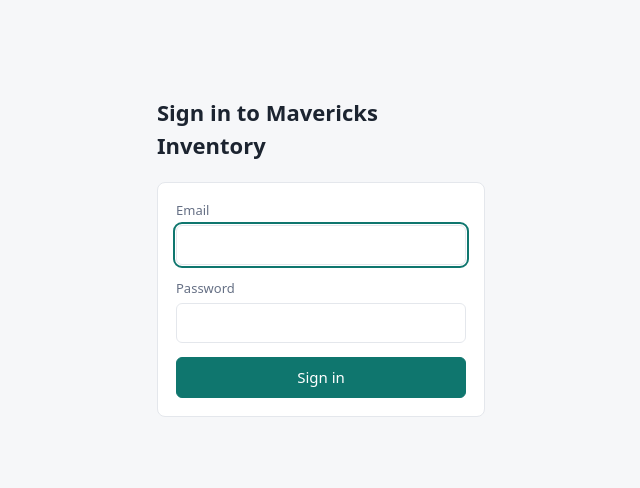
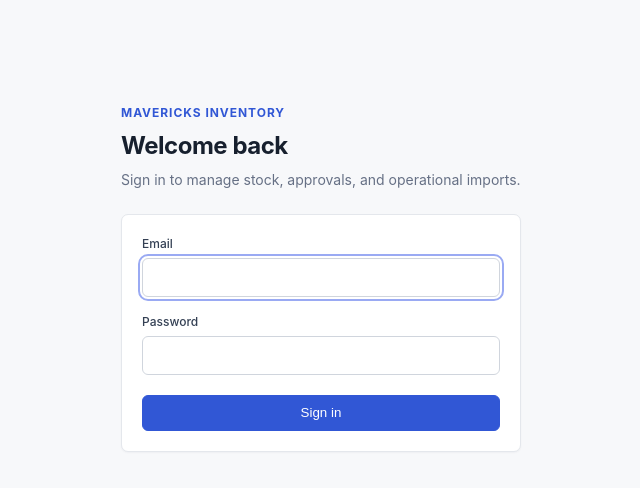
Before and after one commit to Karthickraja018/mavericks-inventory, a Next.js app: page /login in a window 1280 px wide. Shown: the top 488 px of the page, without its empty margins (319-959 px from the left). Built offline with nearby package versions, Linux system fonts and the light colour scheme.

Commit message:
Refactor code structure for improved readability and maintainability

```diff
--- a/src/app/globals.css
+++ b/src/app/globals.css
@@ -1,23 +1,108 @@
-:root{--bg:#f6f7f9;--card:#fff;--ink:#1c2430;--mute:#667085;--line:#e4e7ec;--acc:#0f766e;--accbg:#e6f4f2;--bad:#b42318;--badbg:#fdecea;--warn:#92580a;--warnbg:#fdf3e1}
-*{box-sizing:border-box}body{margin:0;background:var(--bg);color:var(--ink);font:15px/1.5 system-ui,-apple-system,"Segoe UI",sans-serif}
-a{color:inherit;text-decoration:none}h1{font-size:22px;margin:0 0 20px;font-weight:600}h2{font-size:16px;margin:24px 0 10px}
-.shell{display:grid;grid-template-columns:230px 1fr;min-height:100vh}
-aside{background:var(--card);border-right:1px solid var(--line);padding:20px 14px;display:flex;flex-direction:column;gap:20px}
-.brand{font-size:17px;padding:0 10px}nav{display:flex;flex-direction:column;gap:2px;flex:1}
-nav a{padding:8px 10px;border-radius:6px;color:var(--mute)}nav a:hover{background:var(--bg);color:var(--ink)}
-aside form{display:flex;flex-direction:column;gap:6px;padding:0 10px}small{color:var(--mute)}
-main{padding:32px;max-width:1100px;width:100%}
-.card{background:var(--card);border:1px solid var(--line);border-radius:8px;padding:18px;margin-bottom:16px}
-.grid{display:grid;grid-template-columns:repeat(auto-fit,minmax(200px,1fr));gap:16px}.grid .card{margin:0}.big{font-size:30px;font-weight:600}
-.scroll{overflow-x:auto}table{width:100%;border-collapse:collapse}th,td{text-align:left;padding:10px 12px;border-bottom:1px solid var(--line);white-space:nowrap}th{color:var(--mute);font-weight:500;font-size:13px}
-input,select,textarea{font:inherit;padding:8px 10px;border:1px solid var(--line);border-radius:6px;background:#fff;color:var(--ink);width:100%}
-input:focus,select:focus,textarea:focus,button:focus-visible,a:focus-visible{outline:2px solid var(--acc);outline-offset:1px}
-button{font:inherit;padding:8px 14px;border-radius:6px;border:1px solid var(--acc);background:var(--acc);color:#fff;cursor:pointer}
-button.ghost{background:#fff;color:var(--ink);border-color:var(--line)}button.danger{background:#fff;color:var(--bad);border-color:var(--bad)}
-.row{display:flex;gap:10px;flex-wrap:wrap;align-items:end}.row>*{flex:1;min-width:140px}.row>button{flex:0}
-label{display:block;font-size:13px;color:var(--mute);margin-bottom:4px}
-.badge{padding:2px 9px;border-radius:99px;font-size:12px;background:var(--bg);color:var(--mute)}
-.APPROVED{background:var(--accbg);color:var(--acc)}.REJECTED{background:var(--badbg);color:var(--bad)}.PENDING_MANAGER,.PENDING_AUTHORITY{background:var(--warnbg);color:var(--warn)}
-.err{background:var(--badbg);color:var(--bad);padding:10px 14px;border-radius:6px;margin-bottom:16px}.empty{color:var(--mute);padding:12px 0}
-.login{max-width:360px;margin:12vh auto;padding:0 16px}.login form{display:grid;gap:14px}
-@media(max-width:800px){.shell{grid-template-columns:1fr}aside{flex-direction:row;flex-wrap:wrap;align-items:center;padding:12px}nav{flex-direction:row;flex-wrap:wrap}main{padding:18px}}
+:root {
+  --canvas: #f7f8fa;
+  --surface: #ffffff;
+  --surface-subtle: #f9fafb;
+  --ink: #17202e;
+  --ink-soft: #344054;
+  --muted: #667085;
+  --faint: #98a2b3;
+  --line: #e4e7ec;
+  --line-strong: #d0d5dd;
+  --accent: #3157d5;
+  --accent-dark: #2544ad;
+  --accent-soft: #eef2ff;
+  --success: #067647;
+  --success-soft: #ecfdf3;
+  --danger: #b42318;
+  --danger-soft: #fef3f2;
+  --warning: #b54708;
+  --warning-soft: #fffaeb;
+  --radius: 7px;
+  --shadow-sm: 0 1px 2px rgba(16, 24, 40, .04);
+}
+
+* { box-sizing: border-box; }
+html { background: var(--canvas); }
+body { margin: 0; background: var(--canvas); color: var(--ink); font: 14px/1.5 Inter, ui-sans-serif, system-ui, -apple-system, "Segoe UI", sans-serif; }
+a { color: inherit; text-decoration: none; }
+a:hover { color: var(--accent-dark); }
+h1, h2, h3, p { margin-top: 0; }
+h1 { margin: 0; font-size: 24px; line-height: 1.2; letter-spacing: -.02em; font-weight: 650; }
+h2 { margin: 32px 0 12px; font-size: 15px; line-height: 1.3; font-weight: 650; letter-spacing: -.01em; }
+h3 { font-size: 14px; margin: 0 0 8px; }
+small { color: var(--muted); font-size: 12px; }
+
+.shell { display: grid; grid-template-columns: 248px minmax(0, 1fr); min-height: 100vh; }
+aside { position: sticky; top: 0; height: 100vh; display: flex; flex-direction: column; gap: 28px; padding: 22px 14px 16px; background: var(--surface); border-right: 1px solid var(--line); }
+.brand { display: flex; align-items: center; gap: 10px; padding: 0 12px; color: var(--ink); font-size: 15px; font-weight: 700; letter-spacing: -.01em; }
+.brand::before { content: "M"; display: grid; place-items: center; width: 26px; height: 26px; border-radius: 6px; background: var(--ink); color: white; font-size: 12px; }
+nav { display: flex; flex: 1; flex-direction: column; gap: 3px; }
+nav a { display: flex; align-items: center; min-height: 36px; padding: 0 12px; border-radius: 6px; color: var(--muted); font-weight: 500; }
+nav a:hover, nav a[aria-current="page"] { background: var(--accent-soft); color: var(--accent-dark); }
+aside form { display: grid; gap: 8px; padding: 12px; border-top: 1px solid var(--line); }
+aside form small { overflow: hidden; text-overflow: ellipsis; white-space: nowrap; }
+main { width: 100%; max-width: 1440px; padding: 34px 42px 64px; }
+.page-context { display: flex; gap: 8px; margin-bottom: 24px; color: var(--faint); font-size: 12px; }
+.context-dot { color: var(--line-strong); }
+
+.page-head { display: flex; align-items: flex-start; justify-content: space-between; gap: 24px; margin-bottom: 26px; }
+.page-head p { margin: 6px 0 0; color: var(--muted); }
+.card { margin-bottom: 16px; padding: 20px; background: var(--surface); border: 1px solid var(--line); border-radius: var(--radius); box-shadow: var(--shadow-sm); }
+.grid { display: grid; grid-template-columns: repeat(auto-fit, minmax(190px, 1fr)); gap: 12px; }
+.grid .card { margin: 0; }
+.big { margin-top: 7px; font-size: 26px; line-height: 1; font-weight: 650; letter-spacing: -.03em; }
+.metric-label { color: var(--muted); font-size: 12px; font-weight: 500; }
+.metric-link:hover { border-color: #b7c3f5; box-shadow: 0 2px 8px rgba(49, 87, 213, .08); }
+.scroll { overflow-x: auto; }
+table { width: 100%; border-collapse: collapse; }
+th, td { padding: 11px 14px; border-bottom: 1px solid var(--line); text-align: left; white-space: nowrap; }
+th { color: var(--muted); font-size: 11px; font-weight: 650; letter-spacing: .06em; text-transform: uppercase; background: var(--surface-subtle); }
+tbody tr:last-child td { border-bottom: 0; }
+tbody tr:hover { background: #fbfcfe; }
+td.numeric, th.numeric { text-align: right; font-variant-numeric: tabular-nums; }
+code { color: var(--ink-soft); font: 12px ui-monospace, SFMono-Regular, Menlo, monospace; }
+
+input, select, textarea { width: 100%; min-height: 36px; padding: 8px 10px; border: 1px solid var(--line-strong); border-radius: 6px; background: var(--surface); color: var(--ink); font: inherit; }
+input::placeholder { color: var(--faint); }
+input:hover, select:hover, textarea:hover { border-color: #98a2b3; }
+input:focus, select:focus, textarea:focus, button:focus-visible, a:focus-visible { outline: 2px solid #9aaaf3; outline-offset: 2px; }
+button { min-height: 36px; padding: 0 14px; border: 1px solid var(--accent); border-radius: 6px; background: var(--accent); color: white; font: 500 13px inherit; cursor: pointer; transition: background .15s, border-color .15s, box-shadow .15s; }
+button:hover { background: var(--accent-dark); border-color: var(--accent-dark); box-shadow: 0 1px 3px rgba(37, 68, 173, .2); }
+button.ghost { border-color: var(--line-strong); background: var(--surface); color: var(--ink-soft); }
+button.ghost:hover { background: var(--surface-subtle); border-color: #98a2b3; }
+button.danger { border-color: #f0b6b2; background: var(--surface); color: var(--danger); }
+button.danger:hover { background: var(--danger-soft); border-color: var(--danger); box-shadow: none; }
+button:disabled { cursor: not-allowed; opacity: .55; }
+.row { display: flex; align-items: flex-end; flex-wrap: wrap; gap: 12px; }
+.row > * { flex: 1; min-width: 150px; }
+.row > button, .row > a { flex: 0 0 auto; }
+label { display: block; margin-bottom: 5px; color: var(--ink-soft); font-size: 12px; font-weight: 550; }
+.badge { display: inline-flex; align-items: center; min-height: 22px; padding: 2px 8px; border: 1px solid var(--line); border-radius: 999px; background: var(--surface-subtle); color: var(--muted); font-size: 11px; font-weight: 600; letter-spacing: .01em; }
+.APPROVED, .COMMITTED { border-color: #abefc6; background: var(--success-soft); color: var(--success); }
+.REJECTED, .FAILED { border-color: #fecdca; background: var(--danger-soft); color: var(--danger); }
+.PENDING_MANAGER, .PENDING_AUTHORITY, .AWAITING_APPROVAL, .VALIDATING { border-color: #fedf89; background: var(--warning-soft); color: var(--warning); }
+.err { margin-bottom: 16px; padding: 11px 14px; border: 1px solid #fecdca; border-radius: 6px; background: var(--danger-soft); color: var(--danger); }
+.empty { padding: 28px 12px; color: var(--muted); text-align: center; }
+.login { width: min(100% - 32px, 400px); margin: 13vh auto; }
+.login .eyebrow { margin-bottom: 10px; color: var(--accent); font-size: 12px; font-weight: 700; letter-spacing: .08em; text-transform: uppercase; }
+.login h1 { margin-bottom: 8px; }
+.login > p { margin-bottom: 24px; color: var(--muted); }
+.login form { display: grid; gap: 16px; }
+.login form button { width: 100%; margin-top: 4px; }
+
+@media (max-width: 900px) {
+  .shell { grid-template-columns: 1fr; }
+  aside { position: static; height: auto; display: grid; grid-template-columns: 1fr auto; gap: 14px; padding: 14px 16px; }
+  nav { grid-column: 1 / -1; flex-direction: row; overflow-x: auto; }
+  nav a { min-width: max-content; }
+  aside form { border-top: 0; padding: 0; justify-items: end; }
+  aside form button { min-height: 32px; }
+  main { padding: 26px 20px 48px; }
+}
+@media (max-width: 560px) {
+  main { padding: 22px 14px 40px; }
+  .page-head { display: block; }
+  .page-head button, .page-head a { margin-top: 14px; }
+  .card { padding: 15px; }
+  th, td { padding: 10px; }
+}
--- a/src/app/login/page.tsx
+++ b/src/app/login/page.tsx
@@ -2,7 +2,9 @@ import { login } from "../actions";
 export default function Login({ searchParams }: { searchParams: { error?: string } }) {
   return (
     <div className="login">
-      <h1>Sign in to Mavericks Inventory</h1>
+      <div className="eyebrow">Mavericks Inventory</div>
+      <h1>Welcome back</h1>
+      <p>Sign in to manage stock, approvals, and operational imports.</p>
       {searchParams.error && <div className="err">Email or password is incorrect.</div>}
       <form action={login} className="card">
         <div><label htmlFor="email">Email</label><input id="email" name="email" type="email" required autoFocus /></div>
```
Also changed, not shown: src/app/(app)/layout.tsx (+5 -2 lines), src/app/(app)/page.tsx (+12 -12 lines), 1 other file (tests, documents, lock files or other folders).
